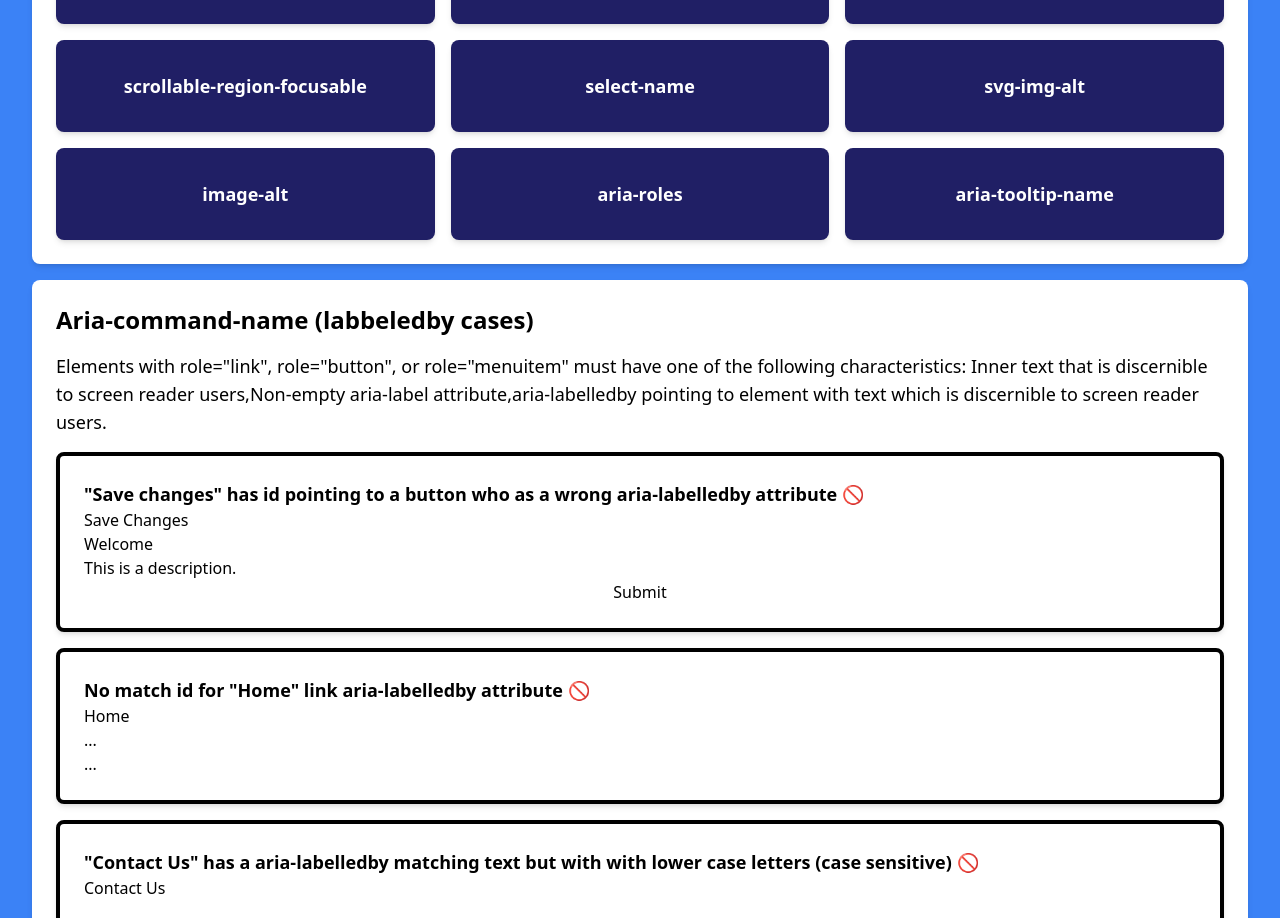
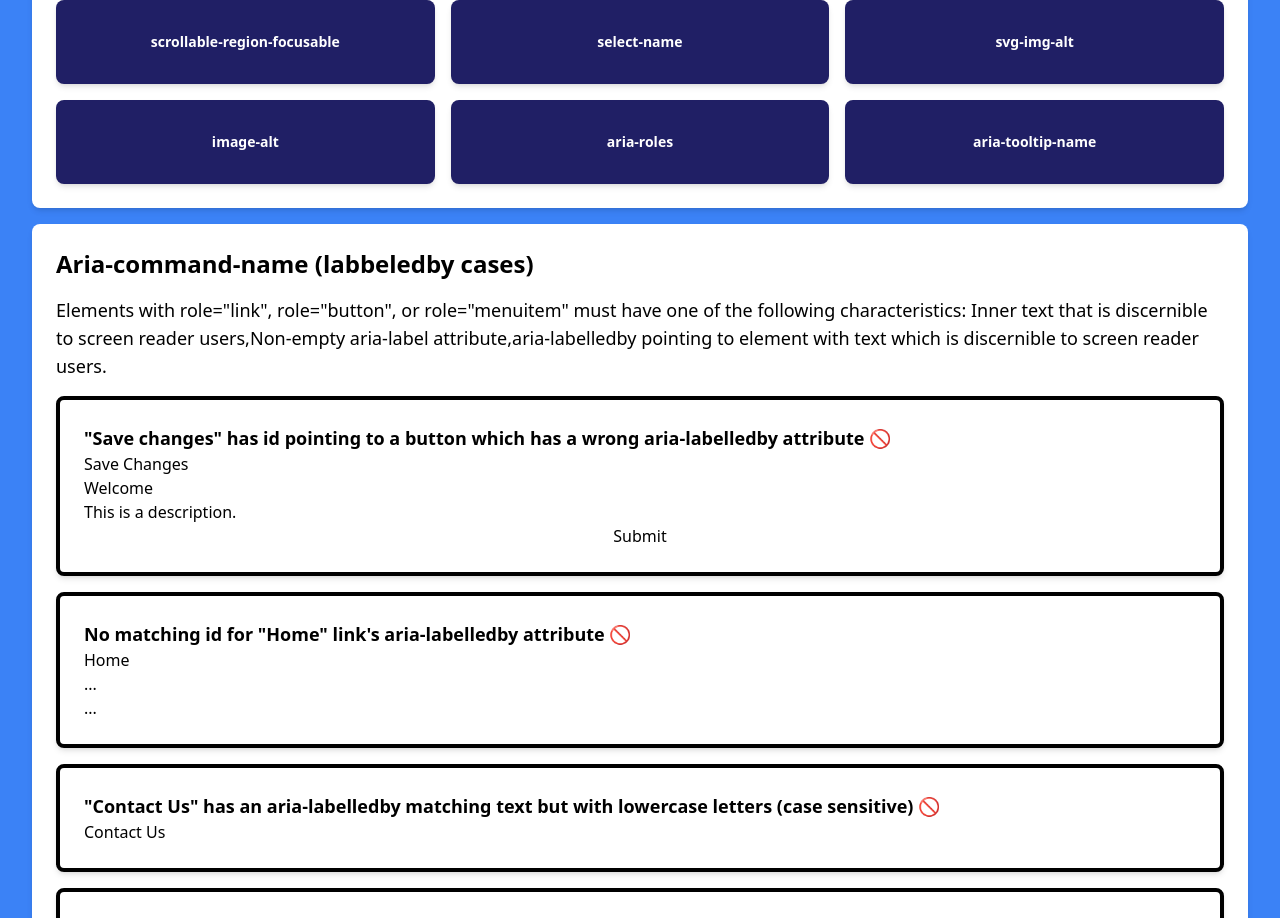
Before and after one commit to test-party/guinea-pig-next, a Next.js app: page /all-tests in a window 1280 px wide. Shown: the part 660-1578 px from the top of the page. Built offline with nearby package versions, Linux system fonts and the light colour scheme.

Commit message:
fix texts

```diff
--- a/src/app/all-tests/page.jsx
+++ b/src/app/all-tests/page.jsx
@@ -6,7 +6,7 @@ for (var i = 0; i < 2; i++) {
   ids.push(i + 3);
 }
 const titleStyle = "text-4xl font-bold"
-const linkStyle = "flex flex-col items-center justify-center p-6 mb-4 bg-[#201f65] rounded-lg shadow-md w-full h-full flex-grow flex-1 min-w-max text-white text-center text-lg font-bold"
+const linkStyle = "flex flex-col items-center justify-center p-6 mb-4 bg-[#201f65] rounded-lg shadow-md w-full h-full flex-grow flex-1 min-w-max text-white text-center text-sm font-bold"
 const redDivStyle = "text-white bg-red-500 p-[10px] mt-[20px] rounded font-bold min-h-[48px]"
 const blueButton = "bg-blue-500 text-white border border-black p-2 rounded max-w-xs w-full min-h-[48px]"
 const redButton = "bg-red-500 text-white  p-2 rounded max-w-xs w-full min-h-[48px]"
@@ -41,7 +41,7 @@ export default function AllTests() {
   return (
     <div className="flex flex-col items-center justify-start p-8 space-y-4 !bg-blue-500 children-test-container">
       <h1 className={titleStyle}>Not Compliant tests</h1>
-      <div className="!grid grid-cols-3 gap-4 w-full p-4">
+      <div className="!grid grid-cols-1 md:grid-cols-3 gap-4">
         {linkList.map(item => {
           return (
             <a
@@ -49,7 +49,7 @@ export default function AllTests() {
               href={`#${item}`}
               className={linkStyle}
             >
-              <p>{item}</p>
+              <p className="w-20 sm:w-36 lg:w-56">{item}</p>
             </a>
           )
         })}
@@ -62,7 +62,7 @@ export default function AllTests() {
 
           {/* Single Nonexistent ID with a Close Match */}
           <div className="test-case-container">
-            <h6>"Save changes" has id pointing to a button who as a wrong aria-labelledby attribute 🚫</h6>
+            <h6>"Save changes" has id pointing to a button which has a wrong aria-labelledby attribute 🚫</h6>
             <div role="button" id="save-btn" aria-labelledby="sav-label"></div>
             {/* Existing IDs in the DOM */}
             <span id="save-label">Save Changes</span>
@@ -74,7 +74,7 @@ export default function AllTests() {
 
           {/* Single Nonexistent ID with No Close Match */}
           <div className="test-case-container">
-            <h6>No match id for "Home" link aria-labelledby attribute 🚫</h6>
+            <h6>No matching id for "Home" link's aria-labelledby attribute 🚫</h6>
             <div role="link" id="home-link" aria-labelledby="start-page">Home</div>
             {/* Existing IDs in the DOM */}
             <nav id="main-nav">...</nav>
@@ -84,7 +84,7 @@ export default function AllTests() {
 
           {/* Case Sensitivity Issues */}
           <div className="test-case-container">
-            <h6>"Contact Us" has a aria-labelledby matching text but with with lower case letters (case sensitive) 🚫</h6>
+          <h6>"Contact Us" has an aria-labelledby matching text but with lowercase letters (case sensitive) 🚫</h6>
             <div role="link" id="contact-us-link" aria-labelledby="ContactUsHeading"></div>
             {/* Existing IDs in the DOM */}
             <h2 id="contactusheading">Contact Us</h2>
@@ -93,7 +93,7 @@ export default function AllTests() {
 
           {/* Empty aria-labelledby Attribute */}
           <div className="test-case-container">
-            <h6>"Refresh Page" button has aria-labelledby but this is empty 🚫</h6>
+          <h6>"Refresh Page" button has aria-labelledby but value is empty 🚫</h6>
             <div role="button" id="refresh-btn" aria-labelledby=""></div>
             {/* Existing IDs in the DOM */}
             <span id="refresh-text">Refresh Page</span>
@@ -464,7 +464,7 @@ export default function AllTests() {
         <h2>Link-name</h2>
         <p>Links must have discernible text</p>
         <div className="test-case-container">
-          <h6>Link without acessible name 🚫</h6>
+          <h6>Link without accessible name 🚫</h6>
           <a href='https://www.google.com' className={redDivStyle}></a>
         </div>
       </div>
@@ -731,14 +731,14 @@ export default function AllTests() {
         <p>Images must have alternate text</p>
         <div >
           <div className="test-case-container">
-            <h6>Images without and alternative text related 🚫</h6>
+          <h6>Images without any alternative text 🚫</h6>
             <div className="min-h-screen grid grid-cols-3 gap-4 p-24">
               {ids.map((id) => {
                 return <div key={id}><img className="object-fill w-full h-full" key={id} src={`https://picsum.photos/id/${id}/200/300`}></img></div>
               })}
             </div>
 
-            <h6>Area images without and alternative text related 🚫</h6>
+            <h6>Area images without any alternative text related 🚫</h6>
             <div className="min-h-screen grid grid-cols-3 gap-4 p-24">
               <div>
                 <div>
```
